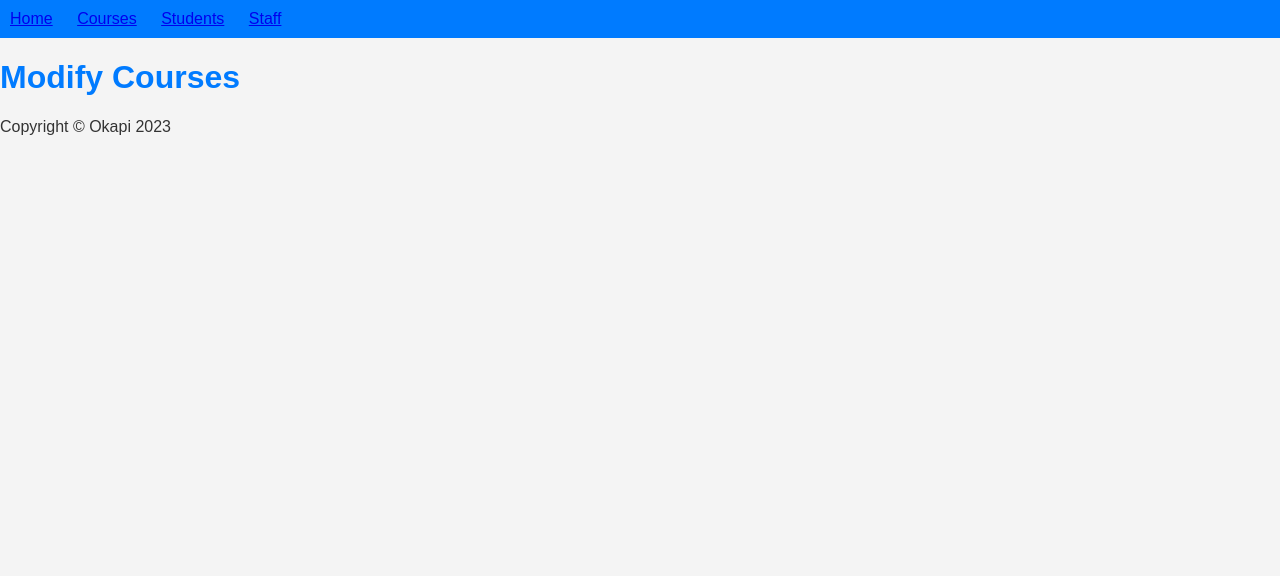
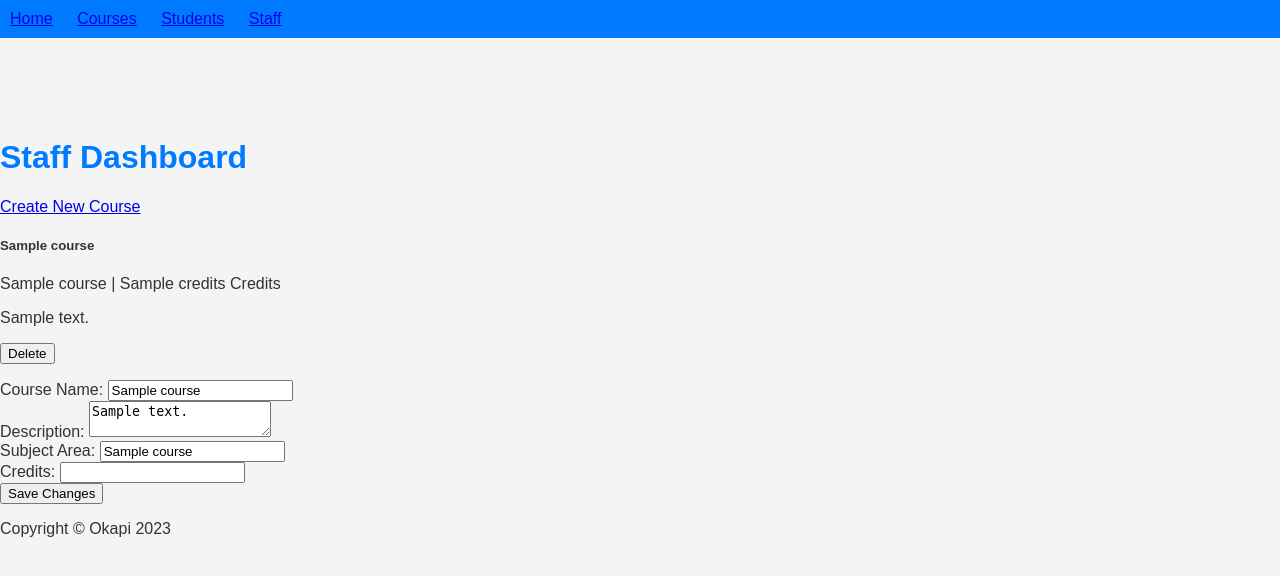
Before and after one commit to easterdaymn/SDEV_255_Final_Project_Okapi, a Node server app: template views/staff.ejs in a window 1280 px wide. Shown: the top 576 px of the page. Run offline with Node 20, Linux system fonts and the light colour scheme; the template is opened without the code that fills it: most values are stand-ins (such as "Sample title", 1, 10 or a date in 2020); some libraries are stand-ins or nearby versions.

Commit message:
Update staff.ejs

```diff
--- a/views/staff.ejs
+++ b/views/staff.ejs
@@ -1,14 +1,108 @@
 <html lang="en">
-    <%- include('./partials/head.ejs') %>
+<%- include('./partials/head.ejs') %>
+
 <body>
 
-    <%- include('./partials/nav.ejs') %>
+  <%- include('./partials/nav.ejs') %>
 
-    <div>
-        <h1>Modify Courses</h1>
+  <div class="container main-container" style="padding-top: 80px;">
+
+    <h1 class="mb-4">Staff Dashboard</h1>
+
+    <!-- Button to Create a New Course -->
+    <a href="/staff/courses/create" class="btn btn-success mb-3">Create New Course</a>
+
+    <!-- Display each course -->
+    <% courses.forEach(course => { %>
+    <div class="custom-card bg-light mb-6">
+      <div class="custom-card-body">
+        <h5 class="custom-card-title"><%= course.courseName %></h5>
+        <p class="custom-card-text"><%= course.subjectArea %> | <%= course.credits %> Credits</p>
+        <p class="custom-card-text"><%= course.description %></p>
+
+        <!-- Delete button -->
+        <form action="/staff/courses/delete/<%= course._id %>" method="POST" onsubmit="handleDelete('<%= course._id %>'); return false;">
+        <!-- Use the DELETE method directly without method override -->
+       <input type="hidden" name="_method" value="DELETE">
+       <button type="submit" class="btn btn-danger">Delete</button>
+        </form>
+
+        <!-- Edit form -->
+        <form id="editForm<%= course._id %>" action="/staff/courses/edit/<%= course._id %>" method="POST" onsubmit="handleEdit('<%= course._id %>'); return false;" class="form-container">
+
+          <!-- Add the hidden field to specify the HTTP method as PUT -->
+          <input type="hidden" name="_method" value="PUT">
+
+          <div class="form-group">
+              <label for="courseName" class="form-label">Course Name:</label>
+              <input type="text" id="courseName" name="courseName" value="<%= course.courseName %>" class="form-input" required>
+          </div>
+
+          <div class="form-group">
+              <label for="description" class="form-label">Description:</label>
+              <textarea id="description" name="description" class="form-input" required><%= course.description %></textarea>
+          </div>
+
+          <div class="form-group">
+              <label for="subjectArea" class="form-label">Subject Area:</label>
+              <input type="text" id="subjectArea" name="subjectArea" value="<%= course.subjectArea %>" class="form-input" required>
+          </div>
+
+          <div class="form-group">
+              <label for="credits" class="form-label">Credits:</label>
+              <input type="number" id="credits" name="credits" value="<%= course.credits %>" class="form-input" required>
+          </div>
+
+          <button type="submit" class="form-btn">Save Changes</button>
+      </form>
+
+
+      </div>
     </div>
+    <% }); %>
 
-    <%- include('./partials/footer.ejs') %>
+  </div>
+
+  <script>
+    function handleDelete(courseId) {
+      fetch(`/staff/courses/delete/${courseId}`, {
+        method: 'POST',
+      })
+        .then(response => response.json())
+        .then(data => {
+          // Redirect to the specified URL
+          window.location.href = data.redirect;
+        })
+        .catch(error => {
+          console.error('Error:', error);
+        });
+    }
+  </script>
+  <script>
+    function handleEdit(courseId) {
+      console.log('Handling edit for course ID:', courseId);
+      const form = document.getElementById(`editForm${courseId}`);
+      console.log('Form:', form);
+      fetch(form.action, {
+        method: 'POST',
+        headers: {
+          'Content-Type': 'application/x-www-form-urlencoded',
+        },
+        body: new URLSearchParams(new FormData(form)),
+      })
+        .then(response => response.json())
+        .then(data => {
+          console.log('Edit successful. Redirecting to:', data.redirect);
+          // Redirect to the specified URL on successful edit
+          window.location.href = data.redirect;
+        })
+        .catch(error => {
+          console.error('Error:', error);
+        });
+    }
+  </script>
+
+  <%- include('./partials/footer.ejs') %>
 
 </body>
 </html>
```
